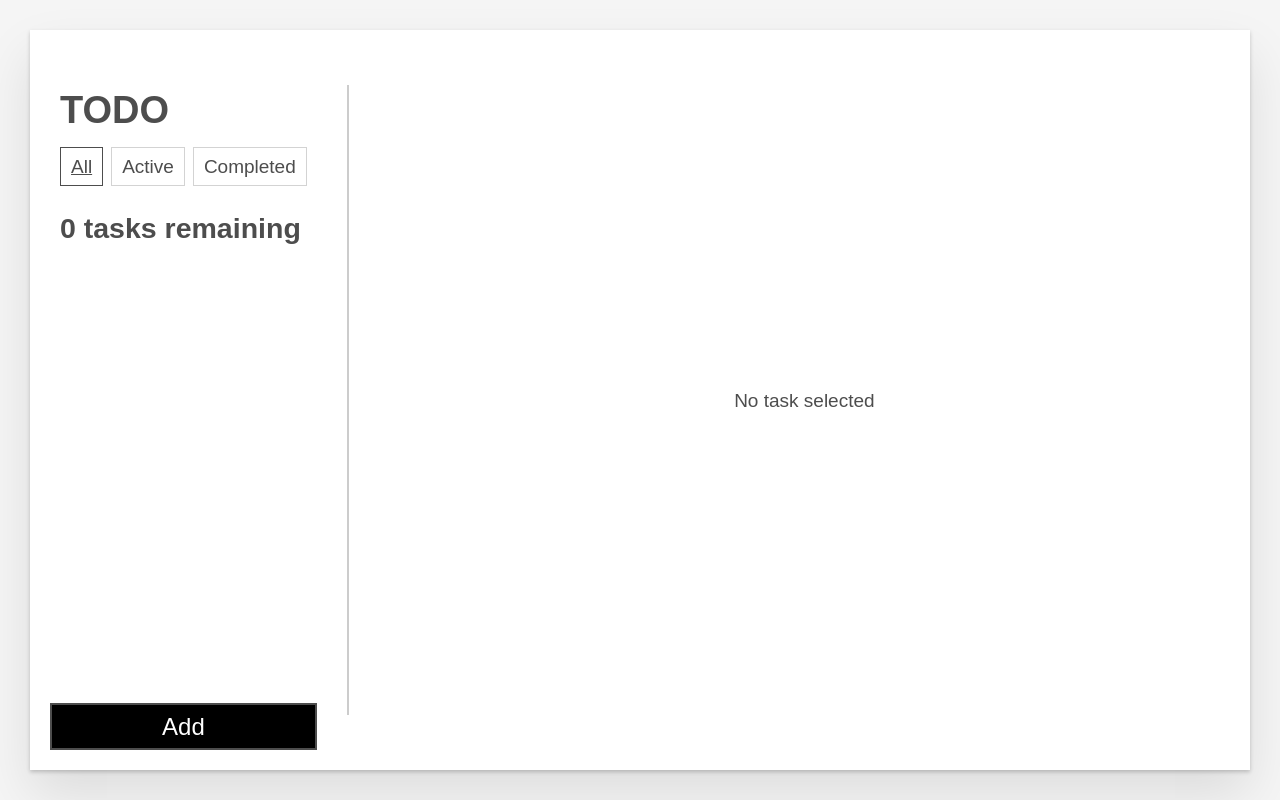
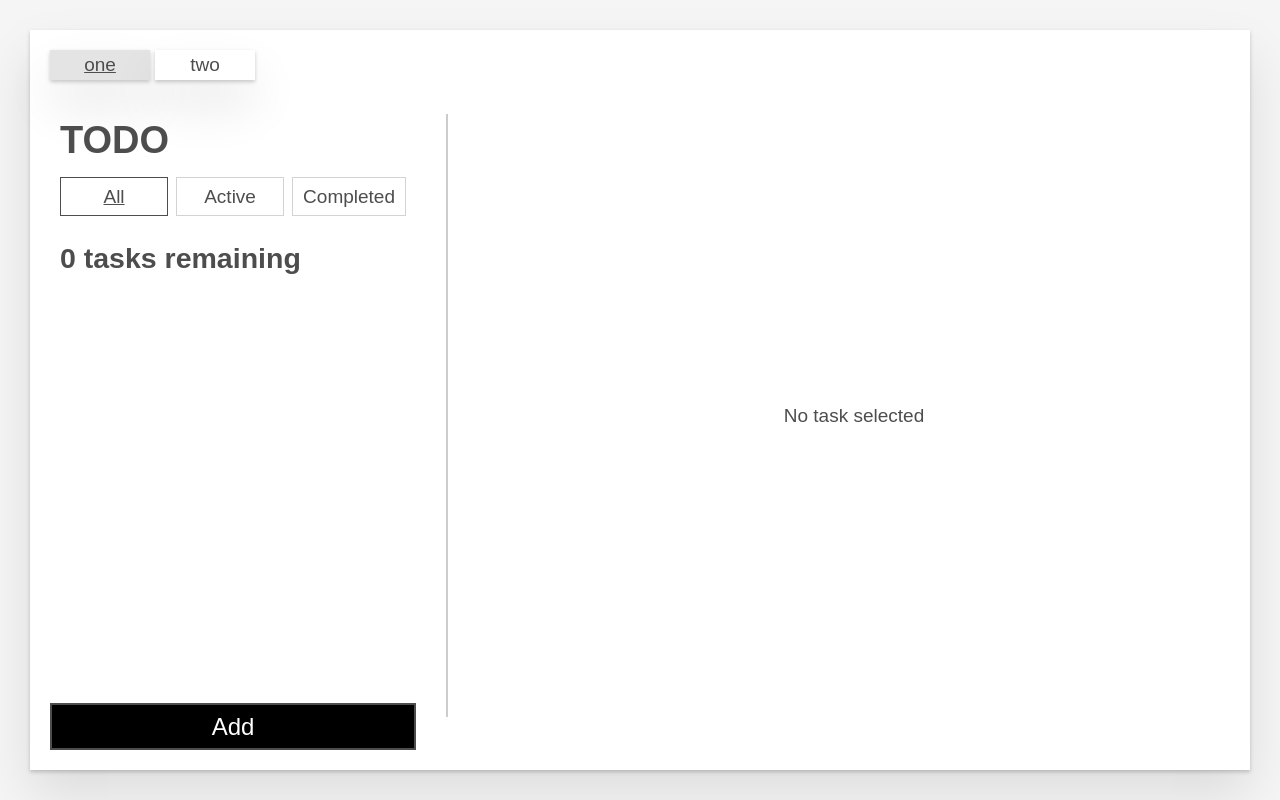
Before and after one commit to GrassTypeProgrammer/TODO_APP, a React (Vite) app: page / in a window 1280 px wide. Built offline with nearby package versions, Linux system fonts and the light colour scheme.

Commit message:
Added a tabbar component. It still needs to be hooked up though.

```diff
--- a/src/App.jsx
+++ b/src/App.jsx
@@ -5,6 +5,7 @@ import Divider from "./components/Divider";
 import { useEffect, useState  } from "react";
 import { nanoid } from "nanoid";
 import './styles/TodoApp.css'
+import TabBar from "./components/TabBar";
 
 // dataTemplate
 // { id: "0", name: "Eat", completed: true, description: "description-0"}
@@ -13,6 +14,7 @@ function App() {
     const [tasks, setTasks] = useState([]);
     const [currentTask, setCurrentTask] = useState(null);
     const [addingNewTask, setAddingNewTask] = useState(false);
+    const [toggledTab, setToggledTab] = useState(0);
 
     useEffect(() => {
         loadData();
@@ -23,6 +25,8 @@ function App() {
     }
 
     return <div className="TodoApp_root">
+        <TabBar labels={['one', 'two']} onSelectTab={onSelectTab} toggledTab={toggledTab}/>
+        <div className="row">
             <div className="column">
                 <TaskList
                     tasks={tasks}
@@ -33,6 +37,7 @@ function App() {
                     Add
                 </button>
             </div>
+
             <Divider/>
             <TaskDetails
                 currentTask={currentTask}
@@ -42,6 +47,11 @@ function App() {
                 stopAddingNewTask={stopAddingNewTask}
             />
         </div>
+    </div>
+
+    function onSelectTab(index){
+        setToggledTab(index);
+    }
 
     function onSelectItem(item){
         setCurrentTask(item);
--- /dev/null
+++ b/src/components/TabBar.jsx
@@ -0,0 +1,31 @@
+import PropTypes from 'prop-types';
+import './../styles/components/TabBar.css'
+import classNames from 'classnames';
+
+
+function TabBar (props){
+    return (
+        <div className='TabBar_root'>
+            {props.labels.map((label, index)=>{
+                return <button
+                className={classNames('TabBar_tab', index == props.toggledTab? 'toggled': '')}
+                aria-pressed={index == props.toggledTab}
+                key={index}
+                onClick={() => {props.onSelectTab(index)}}
+
+                >
+                    {label}
+                    </button>
+            })}
+        </div>
+    )
+
+}
+
+TabBar.propTypes = {
+    labels: PropTypes.array.isRequired,
+    toggledTab: PropTypes.number.isRequired,
+    onSelectTab: PropTypes.func.isRequired,
+}
+
+export default TabBar;
--- a/src/index.css
+++ b/src/index.css
@@ -298,4 +298,11 @@ body {
 .column{
   display: flex;
   flex-direction: column;
+  flex: 1
 }
+
+.row{
+  display: flex;
+  flex-direction: row;
+  flex: 1
+}
--- a/src/styles/TodoApp.css
+++ b/src/styles/TodoApp.css
@@ -10,7 +10,7 @@
     padding: var(--padding);
 
     display: flex;
-    flex-direction: horizontal;
+    flex-direction: column;
 
     background-color: #fff;
     box-shadow:
--- /dev/null
+++ b/src/styles/components/TabBar.css
@@ -0,0 +1,32 @@
+.TabBar_root{
+    display: flex;
+    flex-direction: row;
+    gap: 5px;
+}
+
+.TabBar_tab{
+    width: 100px;
+    height: 30px;
+    text-align: center;
+    line-height: 30px;
+    cursor: pointer;
+    transition: all 0.1s ease;
+
+    background-color: #fff;
+    box-shadow:
+        0 2px 4px 0 rgb(0 0 0 / 20%),
+        0 2.5rem 5rem 0 rgb(0 0 0 / 10%);
+}
+
+.TabBar_tab:hover{
+    background-color: #cdcdcd;
+}
+
+.TabBar_tab:active{
+    background-color: #848484;
+}
+
+.TabBar_tab.toggled[aria-pressed="true"] {
+    background-color: #e4e4e4;
+    text-decoration: underline;
+}
```
Lines whose indentation alone changed are shown as unchanged.
